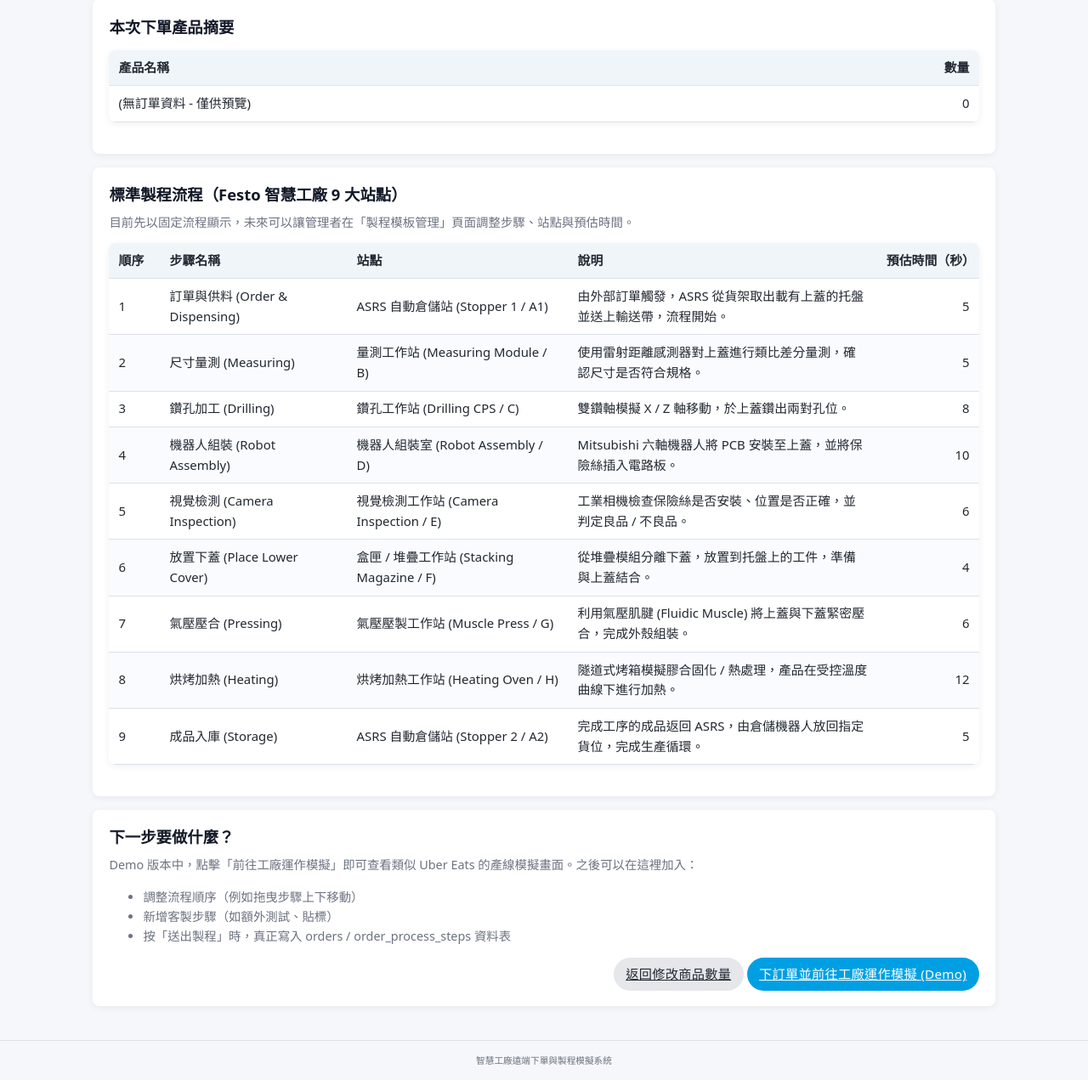
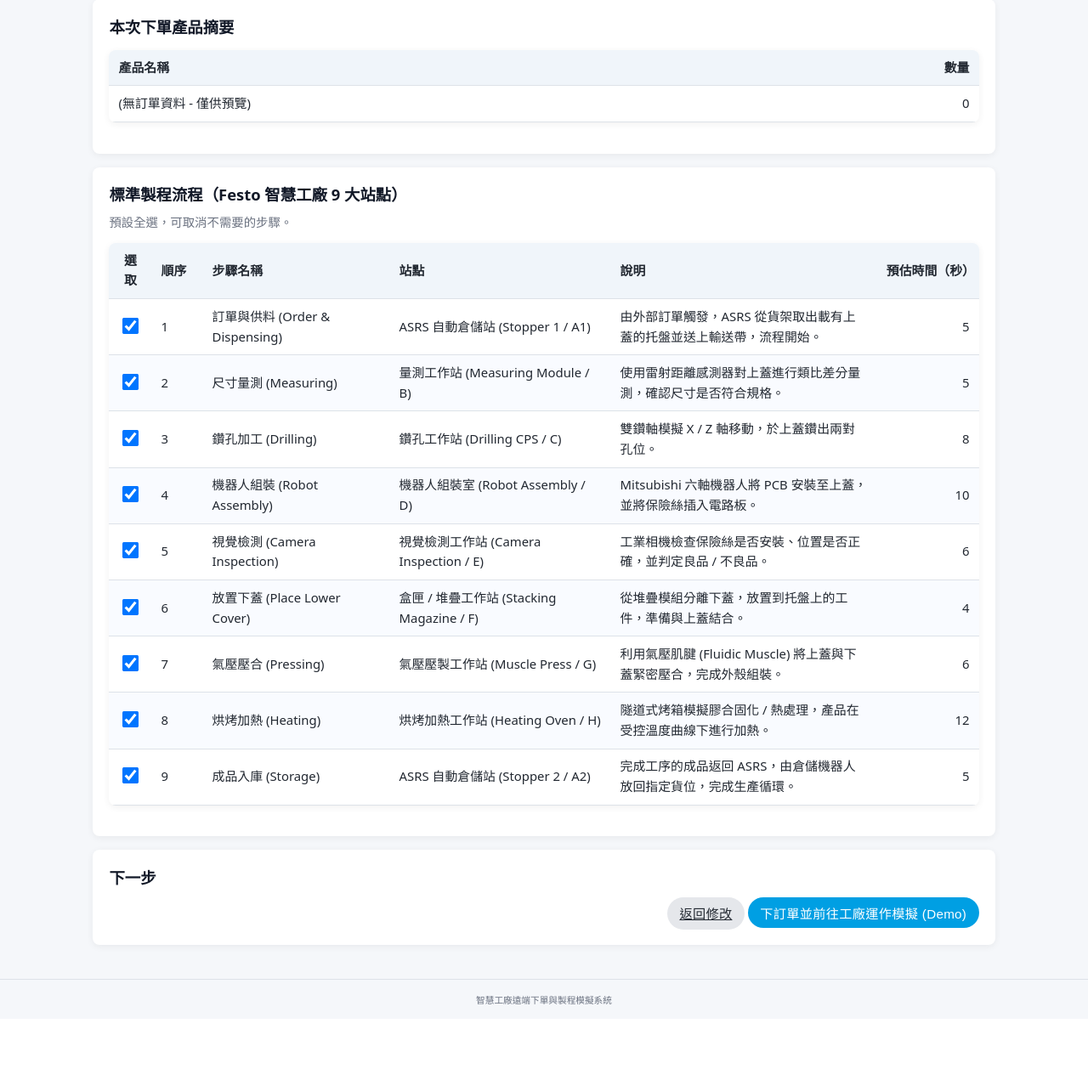
Before and after one commit to 70130H940410/Festo, a Flask app: page /process-plan in a window 1280 px wide. Shown: the part 160-1431 px from the top of the page at 85% size. After the commit the page ends 1342 px from the top, so only its background shows below. Run offline with Flask 3, Linux system fonts and the light colour scheme; a user stored in the database is signed in; data comes from the database, SQL or seed files in the repository.

Commit message:
製程規劃改成點選式

```diff
--- a/shopping_website/core/order_routes.py
+++ b/shopping_website/core/order_routes.py
@@ -5,7 +5,7 @@ from flask import Blueprint, render_template, request, redirect, url_for, sessio
 from datetime import datetime
 import time
 from . import login_required
-from .db import get_product_db
+from .db import get_product_db, get_order_mgmt_db
 
 order_bp = Blueprint("order", __name__)
 
--- a/shopping_website/templates/order/process_plan.html
+++ b/shopping_website/templates/order/process_plan.html
@@ -39,12 +39,13 @@
 <div class="card">
   <h3>標準製程流程（Festo 智慧工廠 9 大站點）</h3>
   <p class="text-muted">
-    目前先以固定流程顯示，未來可以讓管理者在「製程模板管理」頁面調整步驟、站點與預估時間。
+    預設全選，可取消不需要的步驟。
   </p>
 
   <table>
     <thead>
       <tr>
+        <th class="text-center" style="width: 50px;">選取</th>
         <th style="width: 60px;">順序</th>
         <th style="width: 220px;">步驟名稱</th>
         <th style="width: 260px;">站點</th>
@@ -55,6 +56,11 @@
     <tbody>
       {% for step in standard_steps %}
       <tr>
+        <td class="text-center">
+            <!-- Checkbox 用於讓 JS 抓取 value (step_order) -->
+            <input type="checkbox" class="step-checkbox" value="{{ step.step_order }}" checked
+                   style="transform: scale(1.5); cursor: pointer;">
+        </td>
         <td>{{ step.step_order }}</td>
         <td>{{ step.step_name }}</td>
         <td>{{ step.station }}</td>
@@ -66,30 +72,68 @@
   </table>
 </div>
 
-<!-- 下一步操作 -->
+<!-- 3. 操作按鈕 -->
 <div class="card">
-  <h3>下一步要做什麼？</h3>
-  <p class="text-muted">
-    Demo 版本中，點擊「前往工廠運作模擬」即可查看類似 Uber Eats 的產線模擬畫面。之後可以在這裡加入：
-  </p>
-  <ul class="text-muted">
-    <li>調整流程順序（例如拖曳步驟上下移動）</li>
-    <li>新增客製步驟（如額外測試、貼標）</li>
-    <li>按「送出製程」時，真正寫入 orders / order_process_steps 資料表</li>
-  </ul>
-
+  <h3>下一步</h3>
   <div class="mt-2 text-right">
     <a class="btn btn-secondary" href="{{ url_for('order.order_page') }}">
-      返回修改商品數量
+      返回修改
     </a>
-    <a class="btn" href="{{ url_for('factory.simulate') }}">
+
+    <!-- 按鈕觸發 JS submitOrder() -->
+    <button type="button" id="submitBtn" class="btn btn-primary btn-lg" onclick="submitOrder()">
       下訂單並前往工廠運作模擬 (Demo)
-    </a>
+    </button>
   </div>
 </div>
 {% endblock %}
 
 {% block scripts %}
-  {# 之後如果要做拖曳排序 / 客製流程，可以在這裡引入 process_plan.js #}
-  {# <script src="{{ url_for('static', filename='js/process_plan.js') }}"></script> #}
+<script>
+function submitOrder() {
+    const btn = document.getElementById("submitBtn");
+
+    // 1. 蒐集所有被勾選的步驟 ID
+    const checkboxes = document.querySelectorAll('.step-checkbox:checked');
+    const selectedSteps = Array.from(checkboxes).map(cb => cb.value);
+
+    if (selectedSteps.length === 0) {
+        alert("請至少選擇一個製程步驟！");
+        return;
+    }
+
+    // 2. 鎖定按鈕
+    btn.disabled = true;
+    btn.innerText = "處理中...";
+
+    // 3. 使用 fetch 發送 JSON 給後端 API
+    fetch("{{ url_for('order.submit_order_api') }}", {
+        method: "POST",
+        headers: {
+            "Content-Type": "application/json"
+        },
+        body: JSON.stringify({
+            "selected_steps": selectedSteps
+        })
+    })
+    .then(response => response.json())
+    .then(data => {
+        if (data.success) {
+            // 成功：跳轉到後端指定的網址
+            window.location.href = data.redirect_url;
+        } else {
+            // 失敗：顯示錯誤訊息
+            alert("下單失敗：" + data.message);
+            btn.disabled = false;
+            btn.innerText = "下訂單並前往工廠運作模擬 (Demo)";
+        }
+    })
+    .catch(error => {
+        console.error("Error:", error);
+        alert("系統發生錯誤，請稍後再試。");
+        btn.disabled = false;
+        btn.innerText = "下訂單並前往工廠運作模擬 (Demo)";
+    });
+}
+</script>
 {% endblock %}
```
